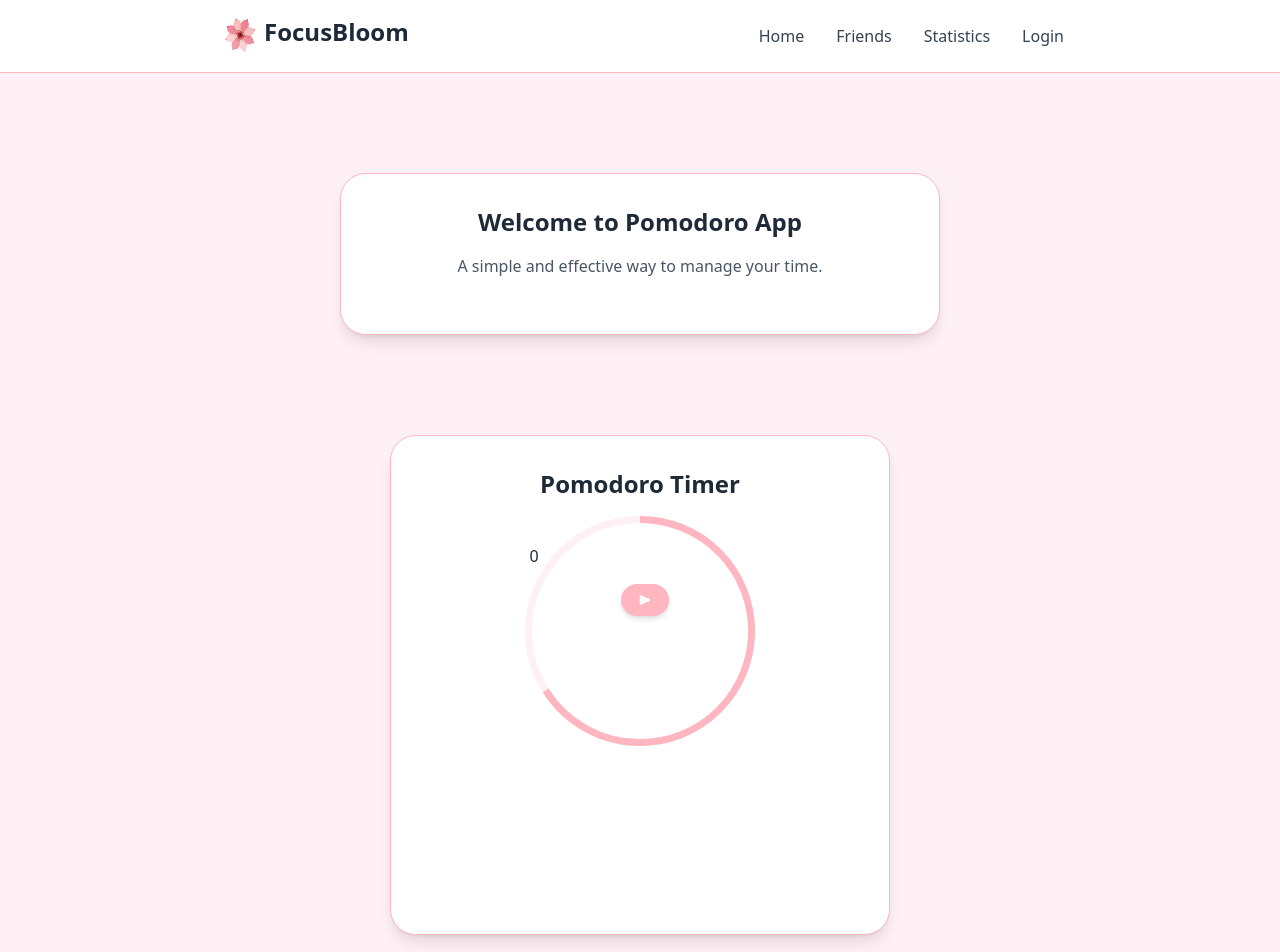
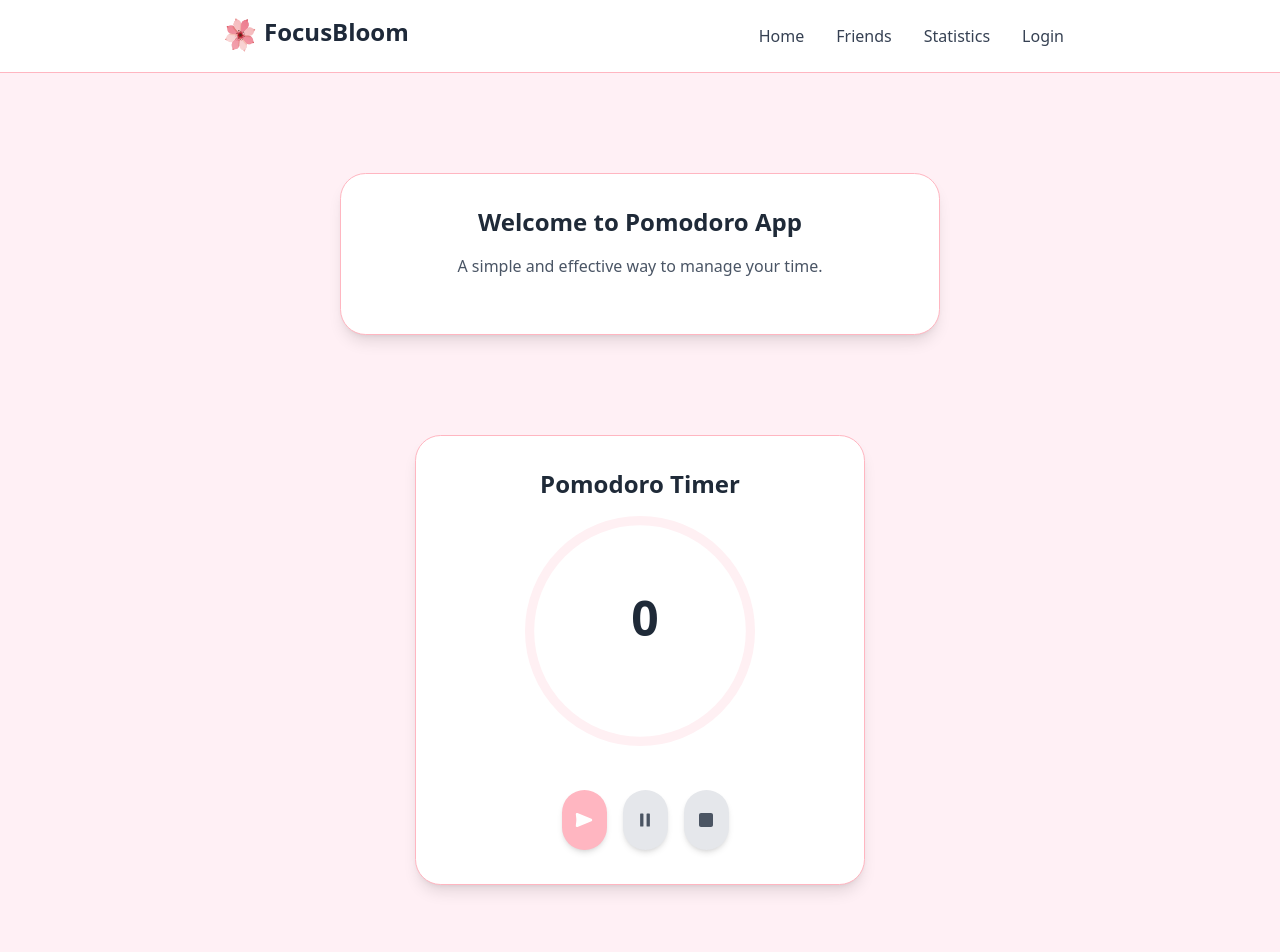
Before and after one commit to CristiSx/PromoDoroApp, a React (Vite) app in the folder promodoro-app/: page / in a window 1280 px wide. Shown: the top 952 px of the page. Built offline with nearby package versions, Linux system fonts and the light colour scheme.

Commit message:
timer+bara de progres

```diff
--- /dev/null
+++ b/promodoro-app/src/UI/PauseButton.tsx
@@ -0,0 +1,19 @@
+import React from "react";
+import { GiPauseButton } from "react-icons/gi";
+
+interface PauseButtonProps {
+    pauseTimer: () => void;
+}
+
+const PauseButton: React.FC<PauseButtonProps> = ({ pauseTimer }) => {
+    return (
+        <button
+            onClick={pauseTimer}
+            className="bg-[#e5e7eb] text-[#4b5563] w-[45px] h-[60px] rounded-full shadow-md flex items-center justify-center hover:bg-[#d1d4db] transition duration-200"
+        >
+            <GiPauseButton />
+        </button>
+    );
+};
+
+export default PauseButton;
--- /dev/null
+++ b/promodoro-app/src/UI/StartButton.tsx
@@ -0,0 +1,19 @@
+import React from "react";
+import { GiPlayButton } from "react-icons/gi";
+
+interface StartButtonProps {
+    onStart: () => void;
+}
+
+const StartButton: React.FC<StartButtonProps> = ({ onStart }) => {
+    return (
+        <button
+            onClick={onStart}
+            className="bg-[#ffb6c1] text-white w-[45px] h-[60px] rounded-full shadow-md flex items-center justify-center hover:bg-[#ff69b4] transition duration-200"
+        >
+            <GiPlayButton className="text-white text-2xl" />
+        </button>
+    );
+};
+
+export default StartButton;
--- /dev/null
+++ b/promodoro-app/src/UI/StopButton.tsx
@@ -0,0 +1,19 @@
+import React from "react";
+import { FaSquare } from "react-icons/fa6";
+
+interface StopButtonProps {
+    stopTimer: () => void;
+}
+
+const StopButton: React.FC<StopButtonProps> = ({ stopTimer }) => {
+    return (
+        <button
+            onClick={stopTimer}
+            className="bg-[#e5e7eb] text-[#4b5563] w-[45px] h-[60px] rounded-full shadow-md flex items-center justify-center hover:bg-[#d1d4db] transition duration-200"
+        >
+            <FaSquare />
+        </button>
+    );
+};
+
+export default StopButton;
--- a/promodoro-app/src/UI/timer.tsx
+++ b/promodoro-app/src/UI/timer.tsx
@@ -1,5 +1,7 @@
 import React from "react";
-import { GiPlayButton } from "react-icons/gi";
+import StartButton from "./StartButton";
+import PauseButton from "./PauseButton";
+import StopButton from "./StopButton";
 
 interface State {
     time: number;
@@ -7,62 +9,80 @@ interface State {
     minutes: number;
 }
 
-const Timer = () => {
+interface TimerProps {
+    onProgress: (percentage: number) => void;
+}
+
+const Timer = ({ onProgress }: TimerProps) => {
     const [inputMinutes, setInputMinutes] = React.useState<number>(0);
+    const [totalTime, setTotalTime] = React.useState<number>(0);
     const [state, setState] = React.useState<State | null>(null);
+    const [isPaused, setIsPaused] = React.useState<boolean>(false);
 
     React.useEffect(() => {
-        if (!state || state.time === 0) {
-            return;
-        }
+        if (!state || state.time === 0 || isPaused) return;
 
         const timerId = setTimeout(() => {
             setState((prevState) => {
                 if (!prevState) return null;
 
                 const newTime = prevState.time - 1;
+                const newPercentage = ((totalTime - newTime) / totalTime) * 100;
+                onProgress(newPercentage);
 
                 return {
                     time: newTime,
-                    minutes: Math.floor((newTime) / 60),
+                    minutes: Math.floor(newTime / 60),
                     seconds: newTime % 60,
                 };
             });
         }, 1000);
 
         return () => clearTimeout(timerId);
-    }, [state]);
+    }, [state, isPaused]);
 
     const startTimer = () => {
         const totalSeconds = inputMinutes * 60;
 
+        setTotalTime(totalSeconds); // salvezi timpul total
         setState({
             time: totalSeconds,
             minutes: Math.floor(totalSeconds / 60),
             seconds: totalSeconds % 60,
         });
+        setIsPaused(false);
+        onProgress(0); // progresul pornește de la 0%
+    };
+
+    const pauseTimer = () => {
+        setIsPaused((prev) => !prev);
+    };
+
+    const stopTimer = () => {
+        setState(null);
+        setIsPaused(false);
+        onProgress(0);
     };
 
     return (
         <div className="flex flex-col items-center mt-10">
-            <input
-                type="number"
-                value={inputMinutes}
-                onChange={(e) => setInputMinutes(Number(e.target.value))}
-                className="mb-4 text-[#1F2A38]"
-            />
-            <button
-                onClick={startTimer}
-                className="bg-[#ffb6c1] text-white px-4 py-2 rounded-[10vw] hover:bg-[#ff69b4] shadow-md"
-            >
-                <GiPlayButton />
-            </button>
-
+            {!state && (
+                <input
+                    value={inputMinutes}
+                    onChange={(e) => setInputMinutes(Number(e.target.value))}
+                    className="text-[#1F2A38] font-bold focus:outline-none text-5xl text-center mt-[340px]"
+                />
+            )}
             {state && (
-                <h2 className="text-5xl text-[#1F2A38] font-bold mb-4 mt-20">
-                    {`${state.minutes}:${state.seconds < 10 ? `0${state.seconds}`:state.seconds}`}
+                <h2 className="text-[#1F2A38] font-bold text-5xl text-center mt-[340px]">
+                    {`${state.minutes}:${state.seconds < 10 ? `0${state.seconds}` : state.seconds}`}
                 </h2>
             )}
+            <div className="flex gap-4 mb-4 mt-[140px]">
+                <StartButton onStart={startTimer} />
+                <PauseButton pauseTimer={pauseTimer} />
+                <StopButton stopTimer={stopTimer} />
+            </div>
         </div>
     );
 };
--- a/promodoro-app/src/components/Home.tsx
+++ b/promodoro-app/src/components/Home.tsx
@@ -1,10 +1,12 @@
+import React from "react";
 import  Timer  from "../UI/timer"
 import { CircularProgressbar, buildStyles } from 'react-circular-progressbar';
 import 'react-circular-progressbar/dist/styles.css';
-
 import { NavBar } from "../UI/NavBar";
 import Bottom from "../UI/Bottom";
+
 const Home = () => {
+  const [progress, setProgress] = React.useState<number>(0); // 0-100
 
   return (
     <>
@@ -18,28 +20,25 @@ const Home = () => {
         </div>
 
 
-        <div className="relative mt-[100px] bg-white p-8 rounded-[2vw] shadow-lg w-[500px] h-[500px] text-center border-[.1vw] border-[#ffb6c1]">
+        <div className="relative mt-[100px] bg-white p-8 rounded-[2vw] shadow-lg w-[450px] h-[450px] text-center border-[.1vw] border-[#ffb6c1]">
           <h2 className="text-2xl text-[#1F2A38] font-bold mb-4">Pomodoro Timer</h2>
           <div className="w-[230px] h-[230px] mx-auto mb-4">
-              <CircularProgressbar value={66} strokeWidth={3}
-
+              <CircularProgressbar value={progress} strokeWidth={4}
                 styles={buildStyles({
                   pathColor: '#ffb6c1', // Light pink color for the progress path
                   trailColor: '#fff0f3', // Lighter shade for the trail
                   strokeLinecap: 'butt',
                 })}
               />
-
             </div>
           <div className="absolute inset-0 flex items-center justify-center mb-[250px] ml-[10px]">
-            <Timer />
+            <Timer onProgress={setProgress} />
           </div>
-
         </div>
 
         <div className="mt-[500px]"></div> {/* Spacer to push the button down */ }
-        <Bottom /> {/* Footer component */ }
-    </div>
+          <Bottom /> {/* Footer component */ }
+        </div>
     </>
   )
 }
```
